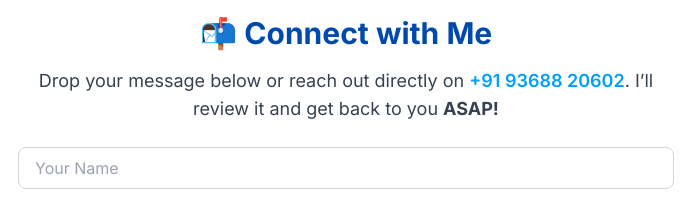
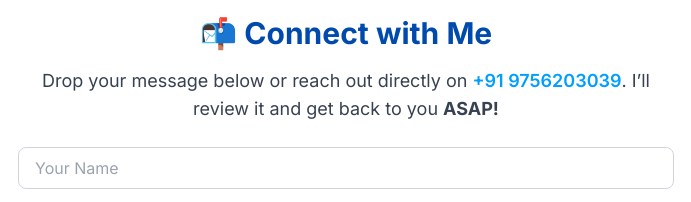
Before and after one commit to akashhome03-digital/Akash-Protfolio, a plain HTML site: page contact.html in a window 1280 px wide. Shown: the part 213-415 px from the top of the page, 294-985 px from the left. Drawn offline with nearby package versions, Linux system fonts and the light colour scheme.

Commit message:
Update contact.html

```diff
--- a/contact.html
+++ b/contact.html
@@ -22,7 +22,7 @@
       <h2 class="text-3xl font-bold text-[#004AAD] mb-4">📬 Connect with Me</h2>
       <p class="text-lg text-gray-700 mb-6">
         Drop your message below or reach out directly on
-        <a href="tel:+919756203039" class="text-[#009FFD] hover:underline font-semibold">+91 93688 20602</a>.
+        <a href="tel:+919756203039" class="text-[#009FFD] hover:underline font-semibold">+91 9756203039</a>.
         I’ll review it and get back to you <strong>ASAP!</strong>
       </p>
 
```
